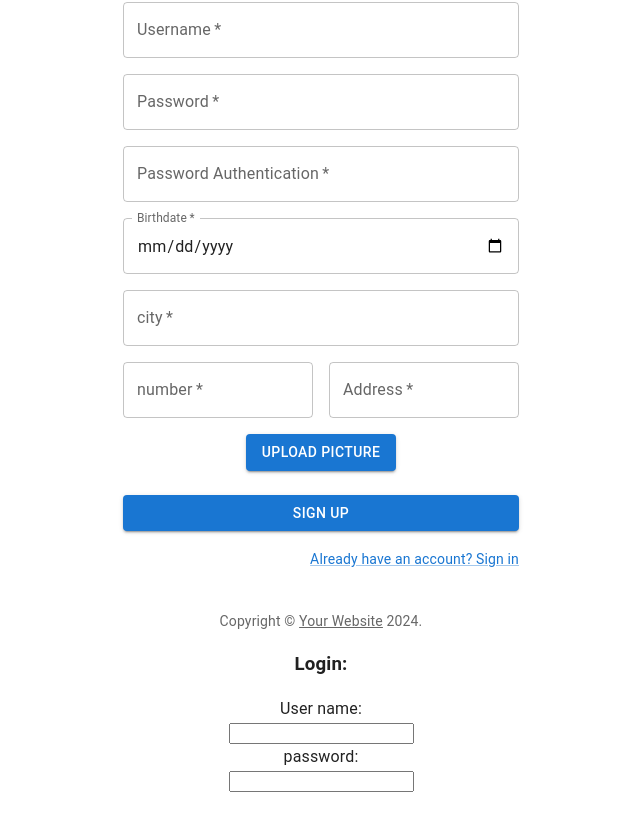
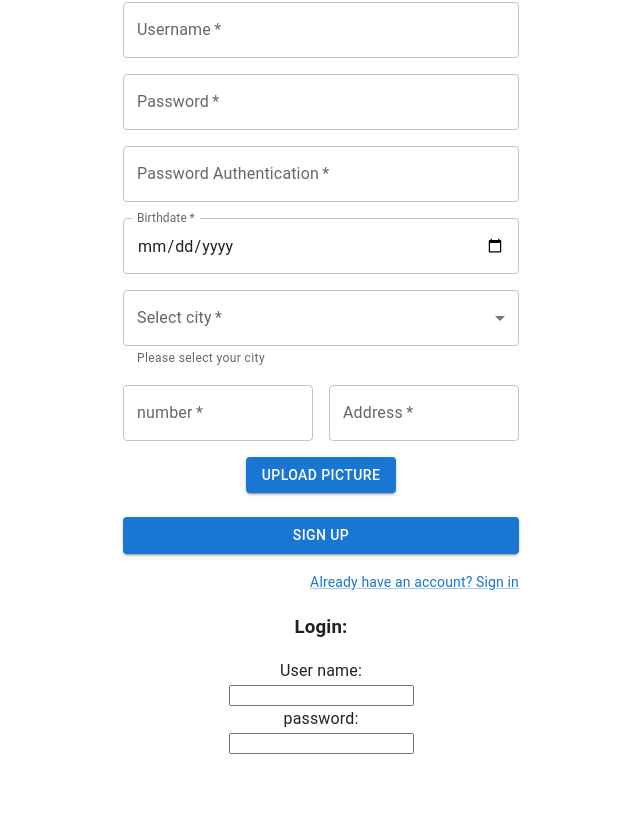
Before and after one commit to Tal-Hindi/React-Matlot, a React (Vite) app in the folder HomeWork3/: page / in a window 1280 px wide. Shown: the part 350-1175 px from the top of the page, without its empty margins (319-959 px from the left). After the commit the page ends 1137 px from the top, so only its background shows below. Built offline with nearby package versions, Linux system fonts and the light colour scheme.

Commit message:
design 2

```diff
--- a/HomeWork3/src/Tal_FC/Register.jsx
+++ b/HomeWork3/src/Tal_FC/Register.jsx
@@ -12,19 +12,26 @@ import LockOutlinedIcon from '@mui/icons-material/LockOutlined';
 import Typography from '@mui/material/Typography';
 import Container from '@mui/material/Container';
 import { createTheme, ThemeProvider } from '@mui/material/styles';
+import MenuItem from '@mui/material/MenuItem';
 
-function Copyright(props) {
-  return (
-    <Typography variant="body2" color="text.secondary" align="center" {...props}>
-      {'Copyright © '}
-      <Link color="inherit" href="https://mui.com/">
-        Your Website
-      </Link>{' '}
-      {new Date().getFullYear()}
-      {'.'}
-    </Typography>
-  );
-}
+const cityList = [
+    {
+      value: 'tel aviv',
+      label: 'tel aviv',
+    },
+    {
+      value: 'hadera',
+      label: 'hadera',
+    },
+    {
+      value: 'BTC',
+      label: '฿',
+    },
+    {
+      value: 'JPY',
+      label: '¥',
+    },
+  ];
 
 const defaultTheme = createTheme();
 
@@ -141,15 +148,31 @@ export default function Register() {
                   name="birthdate"
                 />
               </Grid>
-              <Grid item xs={12} >
+              <Grid item xs={12}>
                 <TextField
                   required
+                  select
                   fullWidth
+                  autoComplete='on'
+                  helperText="Please select your city"
                   id="city"
-                  label="city"
                   name="city"
-                />
+                  label="Select city"
+                >
+
+                  {cityList.map((option) => (
+                    <MenuItem key={option.value} value={option.value}>
+                      {option.label}
+                    </MenuItem>
+                  ))}
+                  </TextField>
+
+
               </Grid>
+
+
+
+
 
               <Grid item xs={12} sm={6}>
               <TextField
@@ -202,7 +225,7 @@ export default function Register() {
             </Grid>
           </Box>
         </Box>
-        <Copyright sx={{ mt: 5 }} />
+
       </Container>
     </ThemeProvider>
   );
```
